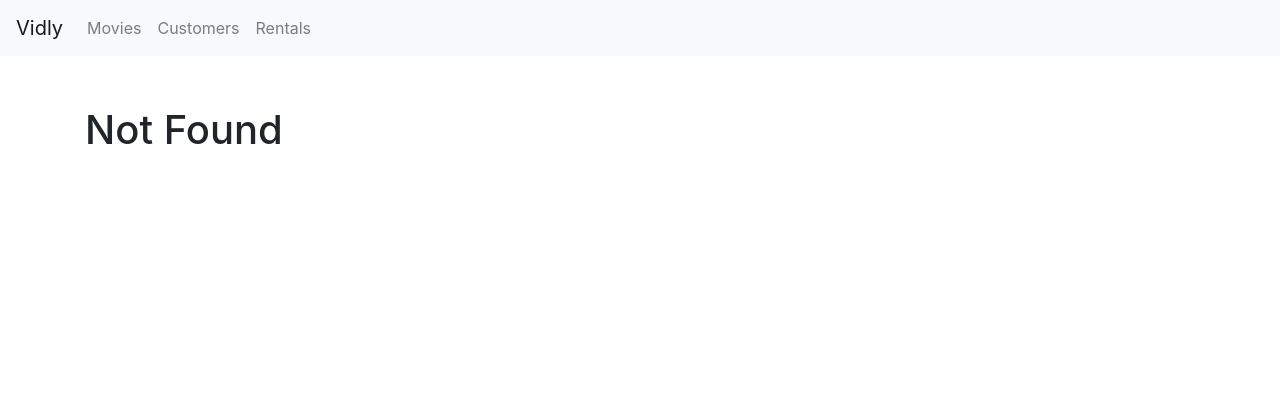
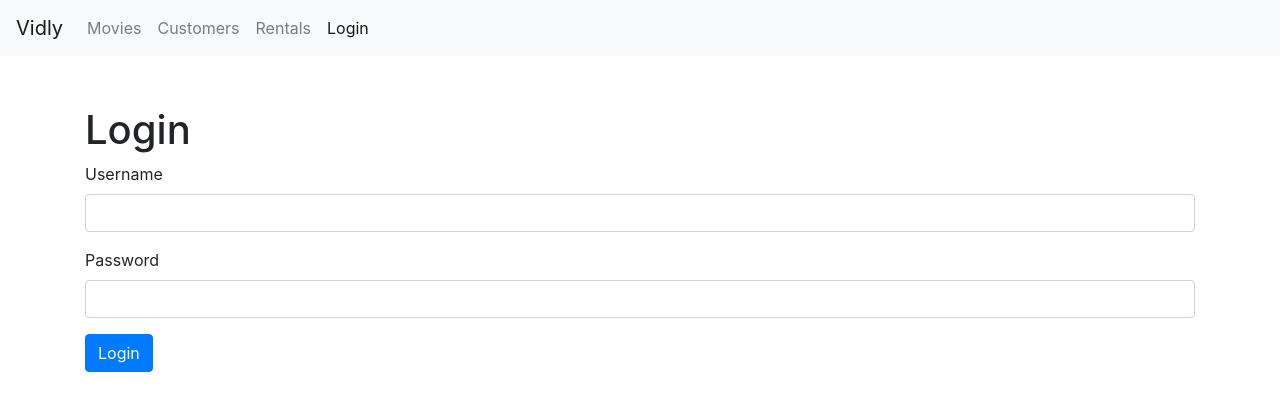
Before and after one commit to GeorgeSteshenko/react-vidly-app, a React (Create React App) app: page /login in a window 1280 px wide. Before the commit this address led to /not-found. Shown: the top 410 px of the page. Built offline with nearby package versions, Linux system fonts and the light colour scheme.

Commit message:
Adding forms to app

```diff
--- a/src/App.js
+++ b/src/App.js
@@ -6,6 +6,7 @@ import NavBar from "./components/common/navbar";
 import Customers from "./components/customers";
 import Rentals from "./components/rentals";
 import NotFound from "./components/notFound";
+import LoginForm from "./components/loginForm";
 import "./App.css";
 
 function App() {
@@ -14,6 +15,7 @@ function App() {
       <NavBar />
       <main className="container">
         <Switch>
+          <Route path="/login" component={LoginForm} />
           <Route path="/movies/:id" component={MovieForm} />
           <Route path="/movies" component={Movies} />
           <Route path="/customers" component={Customers} />
--- a/src/components/common/navbar.jsx
+++ b/src/components/common/navbar.jsx
@@ -18,6 +18,9 @@ const NavBar = () => {
           <NavLink className="nav-item nav-link" to="/rentals">
             Rentals
           </NavLink>
+          <NavLink className="nav-item nav-link" to="/login">
+            Login
+          </NavLink>
         </div>
       </div>
     </nav>
--- /dev/null
+++ b/src/components/loginForm.jsx
@@ -0,0 +1,28 @@
+import React, { Component, Fragment } from "react";
+
+class LoginForm extends Component {
+  handleSubmit = e => {
+    e.preventDefault();
+  };
+
+  render() {
+    return (
+      <Fragment>
+        <h1>Login</h1>
+        <form onSubmit={this.handleSubmit}>
+          <div className="form-group">
+            <label htmlFor="username">Username</label>
+            <input id="username" type="text" className="form-control" />
+          </div>
+          <div className="form-group">
+            <label htmlFor="password">Password</label>
+            <input id="password" type="text" className="form-control" />
+          </div>
+          <button className="btn btn-primary">Login</button>
+        </form>
+      </Fragment>
+    );
+  }
+}
+
+export default LoginForm;
```
